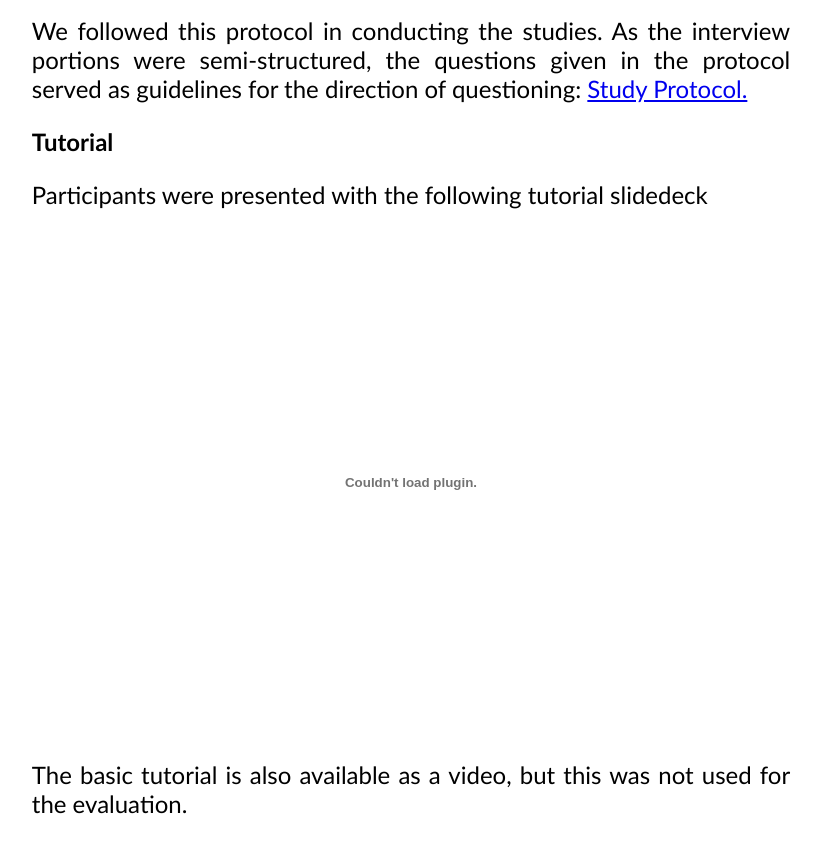
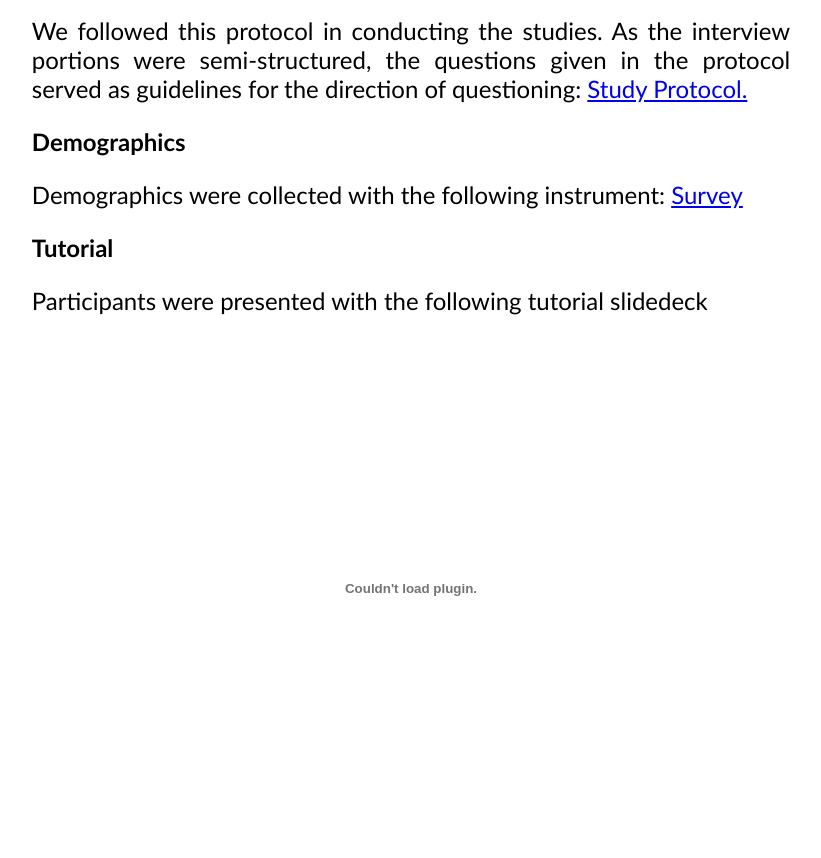
Before and after one commit to momentsvr/demo, a website: page index.html in a window 1280 px wide. Shown: the part 4520-5378 px from the top of the page, without its empty margins (229-1050 px from the left). Drawn offline with Linux system fonts and the light colour scheme; grey boxes are pictures that could not be loaded.

Commit message:
added survey

```diff
--- a/index.html
+++ b/index.html
@@ -193,6 +193,10 @@
             questions given in the protocol served as guidelines for the direction of questioning: <a
                 href="supplementary-materials/evaluation/study-protocol.pdf" download>Study Protocol.</a></p>
 
+        <h2>Demographics</h2>
+        <p> Demographics were collected with the following instrument: <a
+                href="supplementary-materials/evaluation/demographics-survey.pdf" download>Survey</a> </p>
+
 
         <h2>Tutorial</h2>
         <p> Participants were presented with the following tutorial slidedeck </p>
```
Also changed, not shown: 1 other file.
